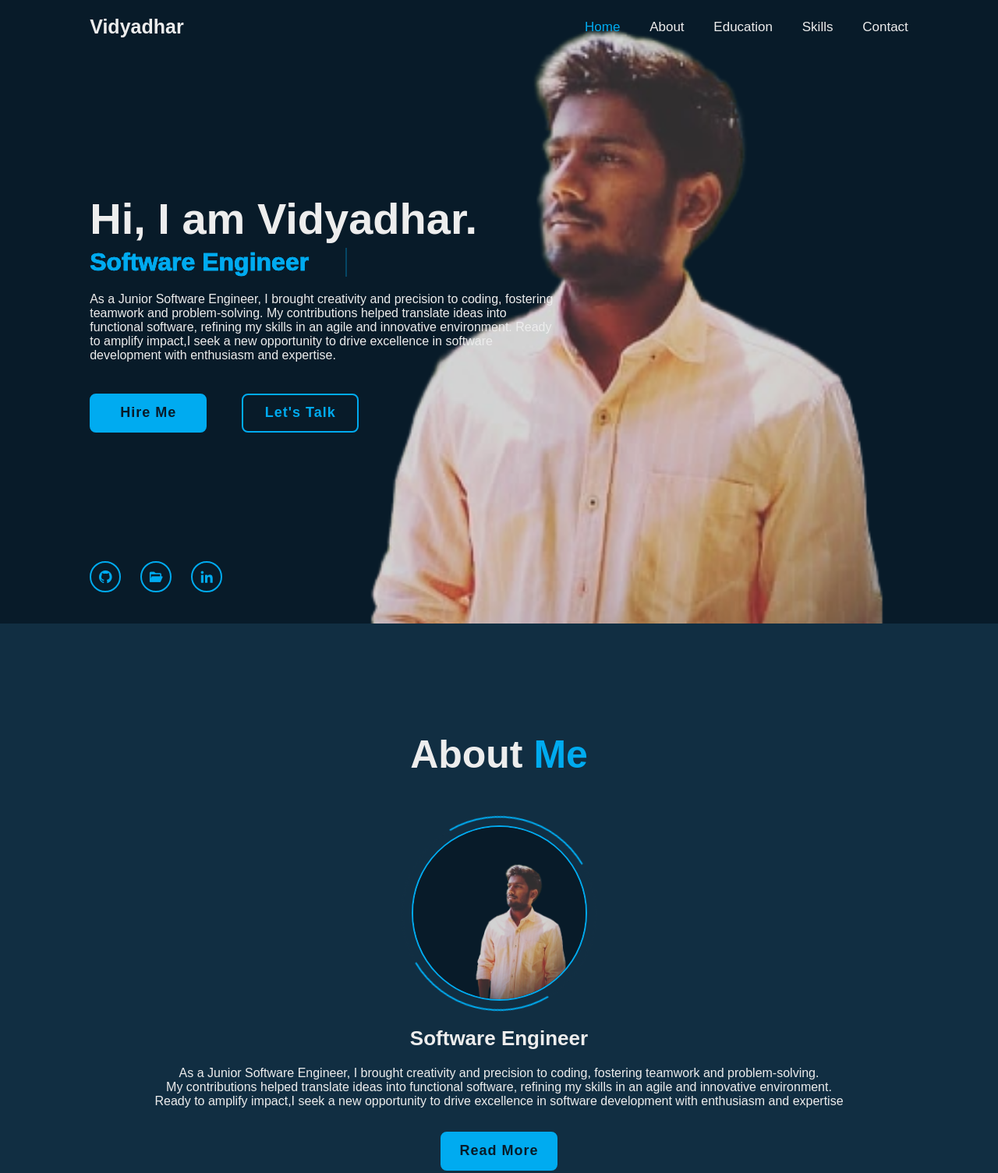
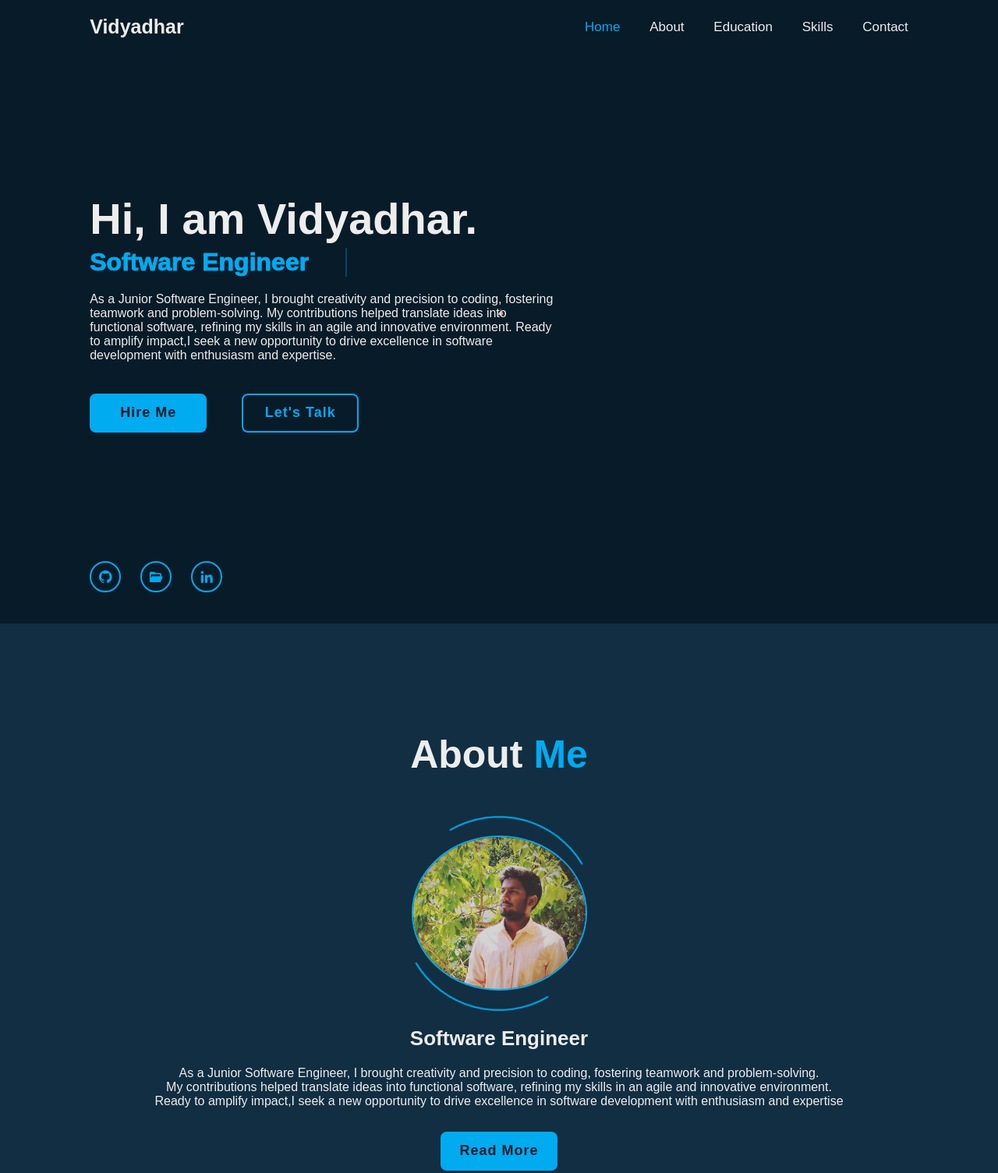
Before and after one commit to VidyadharDhanning/Portfolio, a plain HTML site: page index.html in a window 1280 px wide. Shown: the top 1505 px of the page at 78% size. Drawn offline with nearby package versions, Linux system fonts and the light colour scheme.

Commit message:
chages made in photo

```diff
--- a/css/style.css
+++ b/css/style.css
@@ -83,9 +83,10 @@ section{
     display: flex;
     align-items: center;
     padding: 0 9%;
-    background: url('/images/back-fotor-bg-remover-2024022194116.png') no-repeat;
+    background: url('/images/back1-fotor-bg-remover-20240304115119.png') no-repeat;
     background-size: cover;
     background-position: center;
+    background-size: 12px;
 }
 .home-content {
     max-width: 60rem;
--- a/index.html
+++ b/index.html
@@ -70,7 +70,7 @@
             <h2 class="heading">About <span>Me</span></span></h2>
 
             <div class="about-img">
-                <img src="images/back-fotor-bg-remover-2024022194116.png" alt=""/>
+                <img src="images/back1.jpg" alt=""/>
                 <span class="circle-spin"></span>
             </div>
 
```
Also changed, not shown: images/back-fotor-bg-remover-2024022194116.png (deleted), images/back1-fotor-bg-remover-20240304115119.png (added), images/back1.jpg (added).
